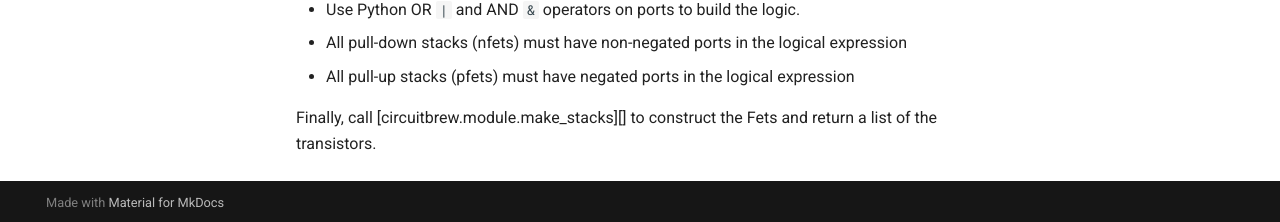
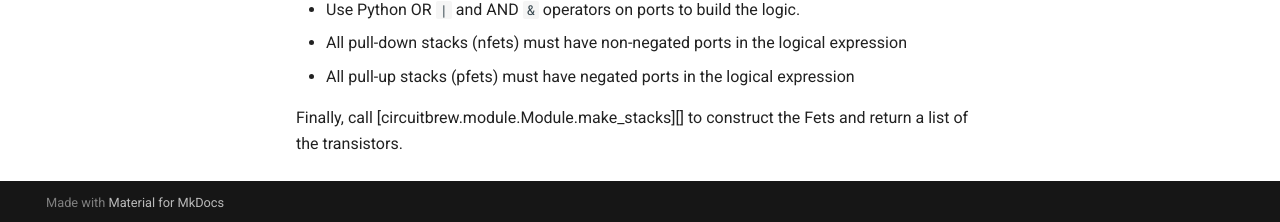
Before and after one commit to virantha/circuitbrew, an MkDocs documentation site: the page built from docs/usage/examples/nor2.md, in a window 1280 px wide and 1192 px high. Shown: the part 967-1189 px from the top of the window. Built offline with MkDocs 1.6.1 and Material for MkDocs 9.7.7, drawn with Linux system fonts in a browser that asks for light colours; comment, search, counter and statistics services are not loaded.

Commit message:
more doc fixes

```diff
--- a/docs/usage/examples/nor2.md
+++ b/docs/usage/examples/nor2.md
@@ -38,5 +38,5 @@ Here, we define the pull-up and pull-down stacks following these rules:
 - All pull-down stacks (nfets) must have non-negated ports in the logical expression
 - All pull-up stacks (pfets) must have negated ports in the logical expression
 
-Finally, call [circuitbrew.module.make_stacks][] to construct the Fets and
+Finally, call [circuitbrew.module.Module.make_stacks][] to construct the Fets and
 return a list of the transistors.
```
Also changed, not shown: docs/usage/examples/inverter.md (+1 -1 lines), docs/usage/examples/inverter_sim.md (+1 -1 lines), 2 other files.
